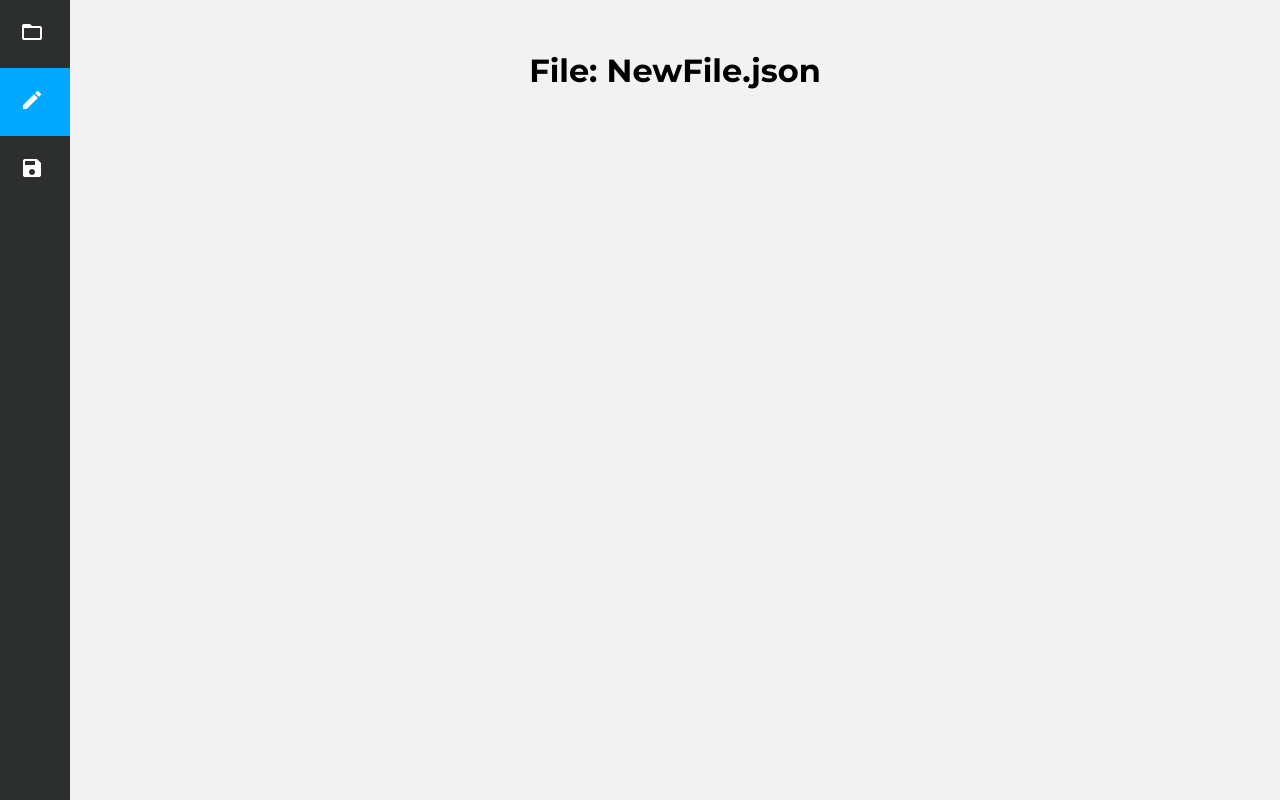
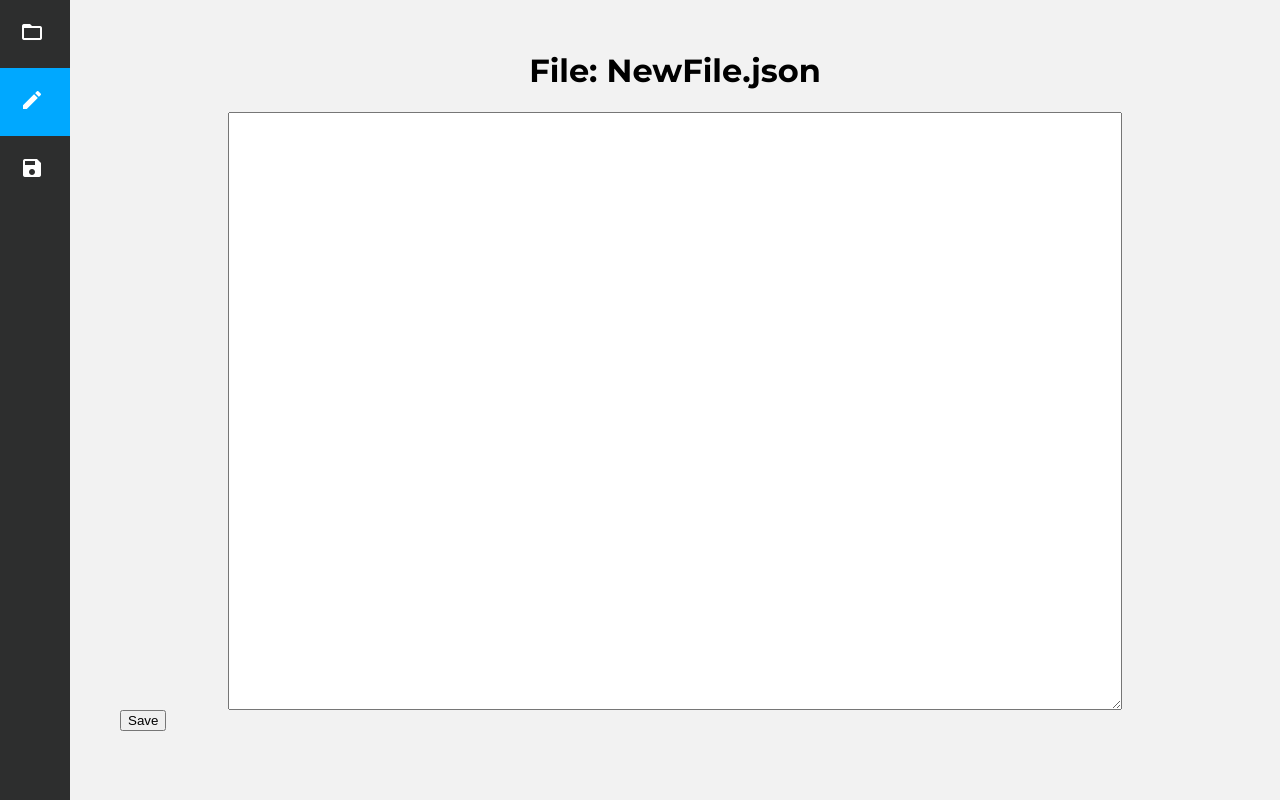
Before and after one commit to sevoster/JsonEditorAngular, an Angular app: page /edit in a window 1280 px wide. Built offline with nearby package versions, Linux system fonts and the light colour scheme.

Commit message:
whole pipeline

```diff
--- a/src/app/editor/editor.component.html
+++ b/src/app/editor/editor.component.html
@@ -1,3 +1,5 @@
 <h1 class="center">File: {{ jsonFileService.fileName }}</h1>
 
-<p>{{jsonFileService.fileContent}}</p>
+<textarea #textArea class="text-editor">{{ jsonFileService.fileContent }}</textarea>
+
+<button (click)="save(textArea.value)">Save</button>
--- a/src/app/editor/editor.component.scss
+++ b/src/app/editor/editor.component.scss
@@ -0,0 +1,7 @@
+.text-editor {
+    display: block;
+    margin-left: auto;
+    margin-right: auto;
+    height: 80%;
+    width: 80%
+}
--- a/src/app/editor/editor.component.ts
+++ b/src/app/editor/editor.component.ts
@@ -16,4 +16,8 @@ export class EditorComponent implements OnInit {
   ngOnInit() {
   }
 
+  save(newValue) {
+    this.jsonFileService.fileContent = newValue;
+  }
+
 }
--- a/src/app/json-chooser/json-chooser.component.ts
+++ b/src/app/json-chooser/json-chooser.component.ts
@@ -30,7 +30,7 @@ export class JsonChooserComponent implements OnInit {
     let fileReader = new FileReader()
     fileReader.onload = (e) => {
       this.jsonFileService.fileName = this.file.name
-      this.jsonFileService.fileContent = fileReader.result
+      this.jsonFileService.fileContent = JSON.stringify(JSON.parse(fileReader.result), null, 2)
     }
 
     fileReader.readAsText(this.file)
--- a/src/app/saver/saver.component.html
+++ b/src/app/saver/saver.component.html
@@ -1,3 +1 @@
-<p>
-  saver works!
-</p>
+<button (click)="downloadFile()">Download</button>
--- a/src/app/saver/saver.component.ts
+++ b/src/app/saver/saver.component.ts
@@ -1,4 +1,7 @@
 import { Component, OnInit } from '@angular/core';
+
+import { JsonFileService } from '../json-file.service';
+
 
 @Component({
   selector: 'app-saver',
@@ -6,10 +9,37 @@ import { Component, OnInit } from '@angular/core';
   styleUrls: ['./saver.component.scss']
 })
 export class SaverComponent implements OnInit {
+  path: string = "../../assets/json-files/current.json"
+  textFile: any = null;
 
-  constructor() { }
+  constructor(private jsonFileService: JsonFileService) { }
 
   ngOnInit() {
   }
 
+  prepareFile() {
+    var data = new Blob([this.jsonFileService.fileContent], {type: "text/plain"})
+
+    if (this.textFile !== null) {
+      window.URL.revokeObjectURL(this.textFile)
+    }
+
+    this.textFile = window.URL.createObjectURL(data);
+    return this.textFile
+  }
+
+  downloadFile() {
+    var link = document.createElement("a")
+    link.setAttribute("download", this.jsonFileService.fileName);
+    link.href = this.prepareFile();
+
+    document.body.appendChild(link);
+
+    window.requestAnimationFrame(function () {
+      var event = new MouseEvent('click');
+      link.dispatchEvent(event);
+      document.body.removeChild(link);
+    });
+  }
+
 }
```
